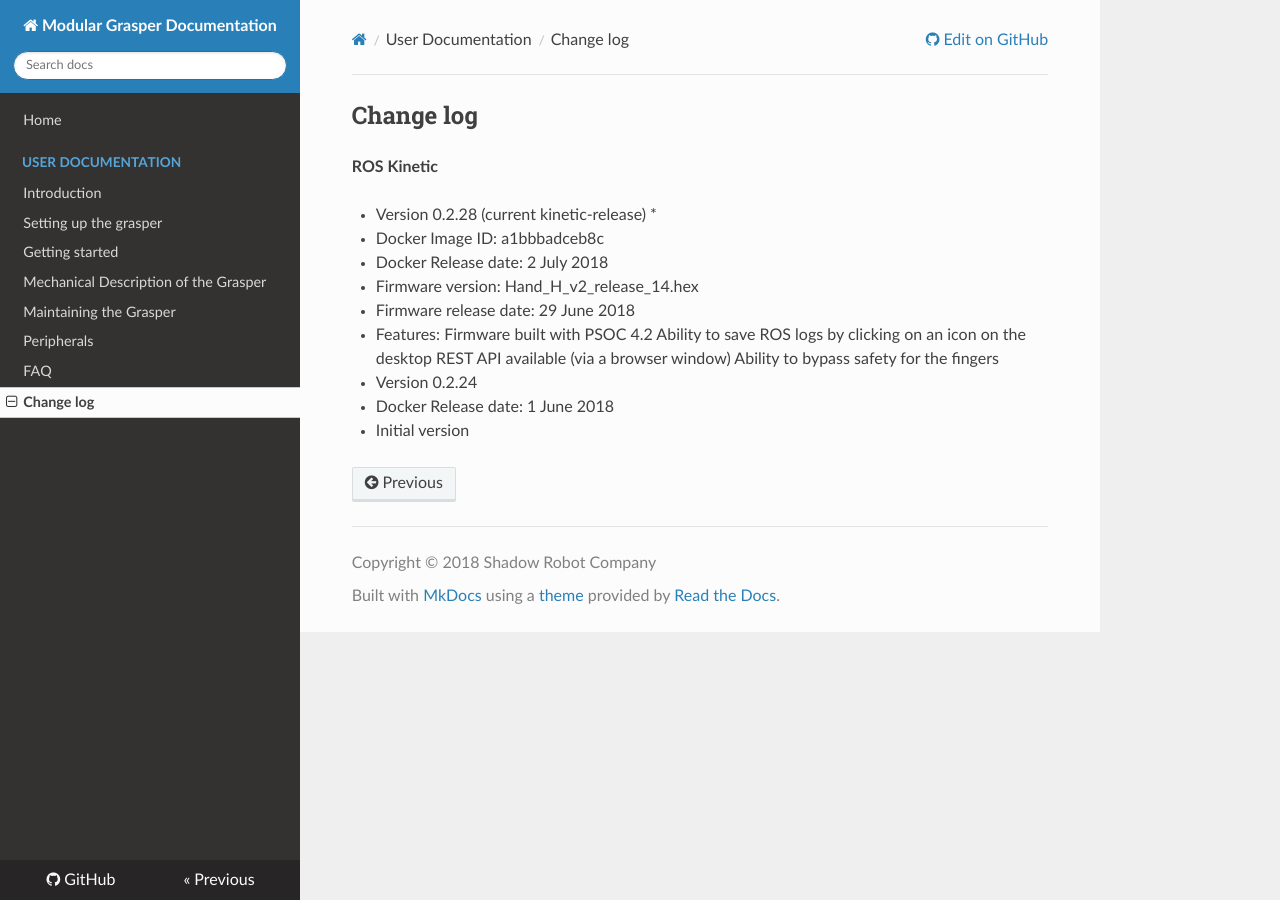
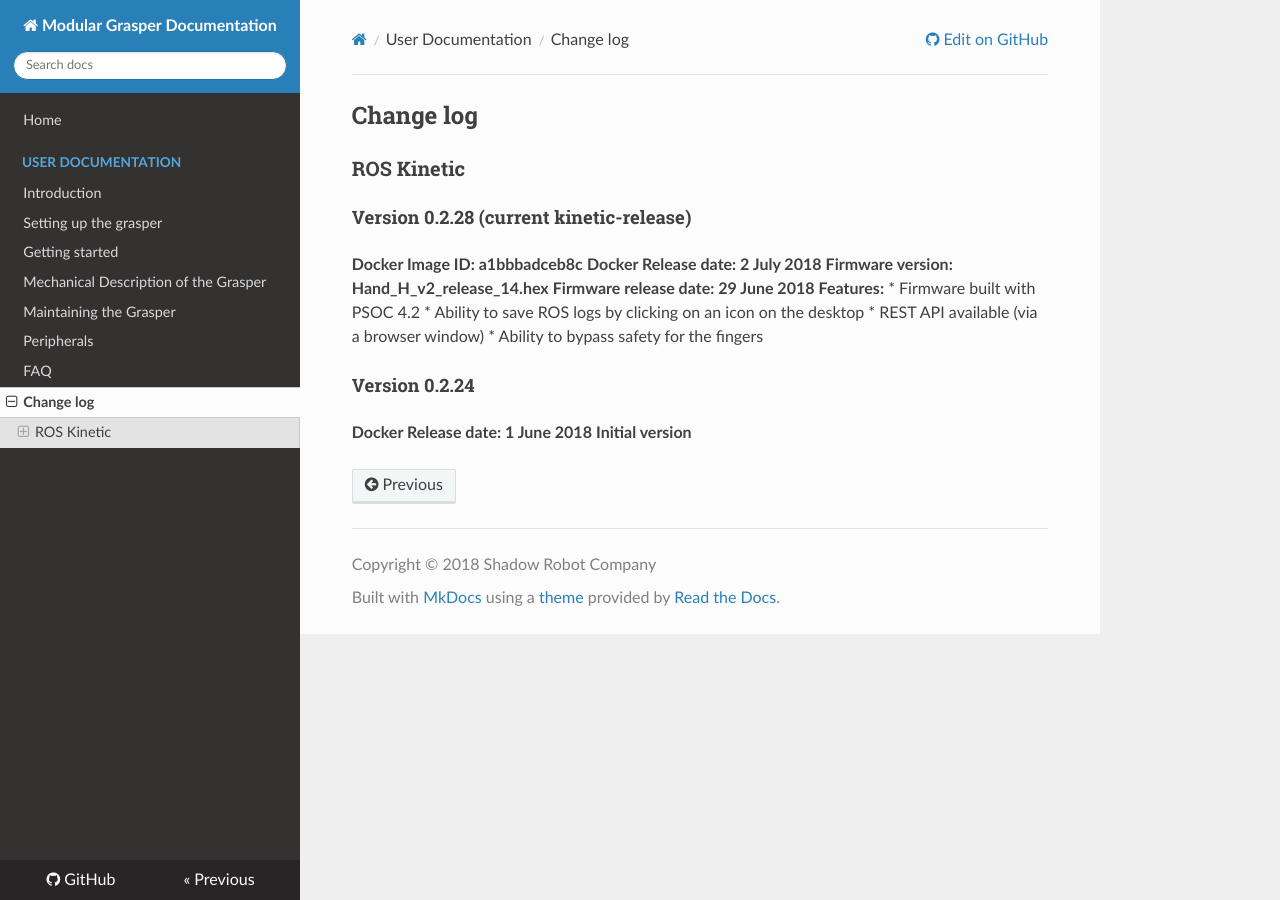
Before and after one commit to shadow-robot/fh_documentation, an MkDocs documentation site: the page built from docs/user_guide/9_changelog.md, in a window 1280 px wide. Built offline with MkDocs 1.6.1, drawn with Linux system fonts in a browser that asks for light colours; nearby versions of some CDN libraries; old or Windows-style settings are respelled for this version of MkDocs.

Commit message:
Update 9_changelog.md

```diff
--- a/docs/user_guide/9_changelog.md
+++ b/docs/user_guide/9_changelog.md
@@ -1,18 +1,18 @@
 ## Change log
 
-**ROS Kinetic**
+### ROS Kinetic
 
-* Version 0.2.28 (current kinetic-release) *
-* Docker Image ID: a1bbbadceb8c
-* Docker Release date: 2 July 2018
-* Firmware version: Hand_H_v2_release_14.hex
-* Firmware release date: 29 June 2018
-* Features:
-Firmware built with PSOC 4.2
-Ability to save ROS logs by clicking on an icon on the desktop
-REST API available (via a browser window)
-Ability to bypass safety for the fingers
+#### Version 0.2.28 (current kinetic-release)
+**Docker Image ID: a1bbbadceb8c**
+**Docker Release date: 2 July 2018**
+**Firmware version: Hand_H_v2_release_14.hex**
+**Firmware release date: 29 June 2018**
+**Features:**
+* Firmware built with PSOC 4.2
+* Ability to save ROS logs by clicking on an icon on the desktop
+* REST API available (via a browser window)
+* Ability to bypass safety for the fingers
 
-* Version 0.2.24
-* Docker Release date: 1 June 2018
-* Initial version
+#### Version 0.2.24
+**Docker Release date: 1 June 2018**
+**Initial version**
```
